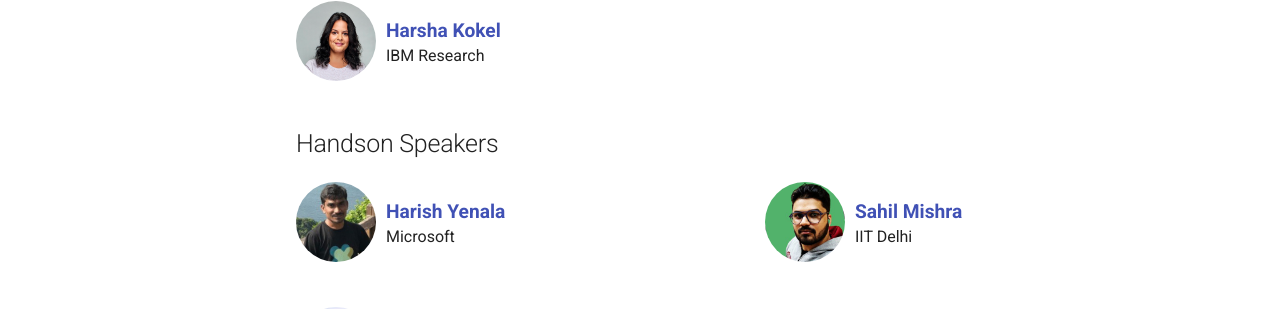
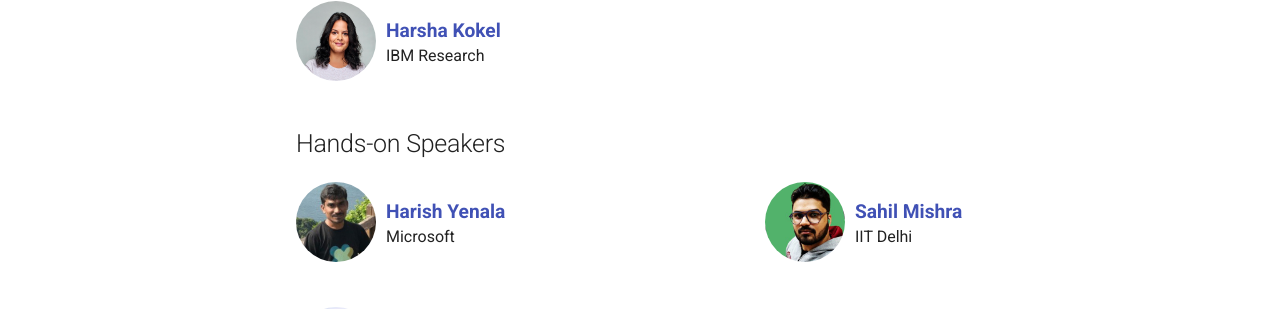
Before and after one commit to KDM-LAB/daaig-website, an MkDocs documentation site: the page built from docs/speakers.md, in a window 1280 px wide and 1025 px high. Shown: the part 533-842 px from the top of the window. Built offline with MkDocs 1.6.1 and Material for MkDocs 9.7.7, drawn with Linux system fonts in a browser that asks for light colours.

Commit message:
update speakers.md

```diff
--- a/docs/speakers.md
+++ b/docs/speakers.md
@@ -54,7 +54,7 @@ hide:
 
 
 
-## Handson Speakers
+## Hands-on Speakers
 
 <div class="people-row">
 <div class="person">
```
